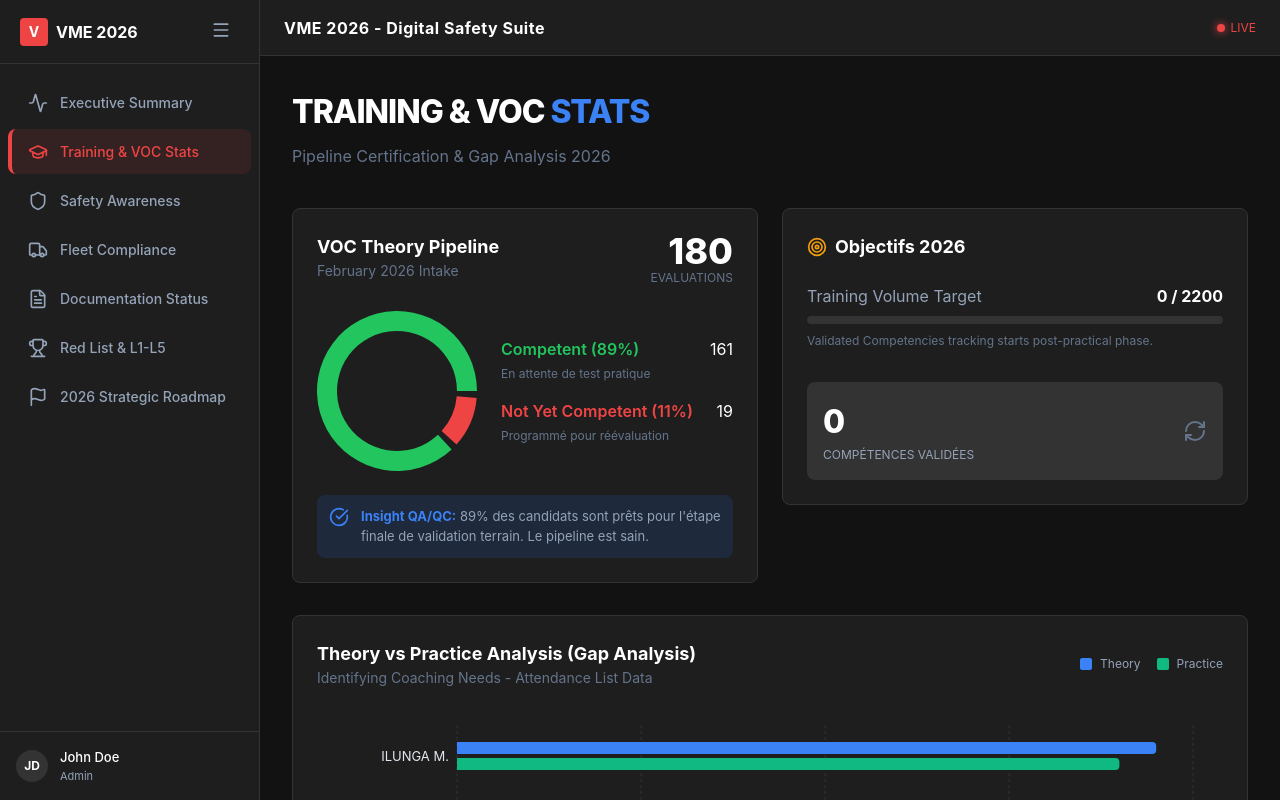
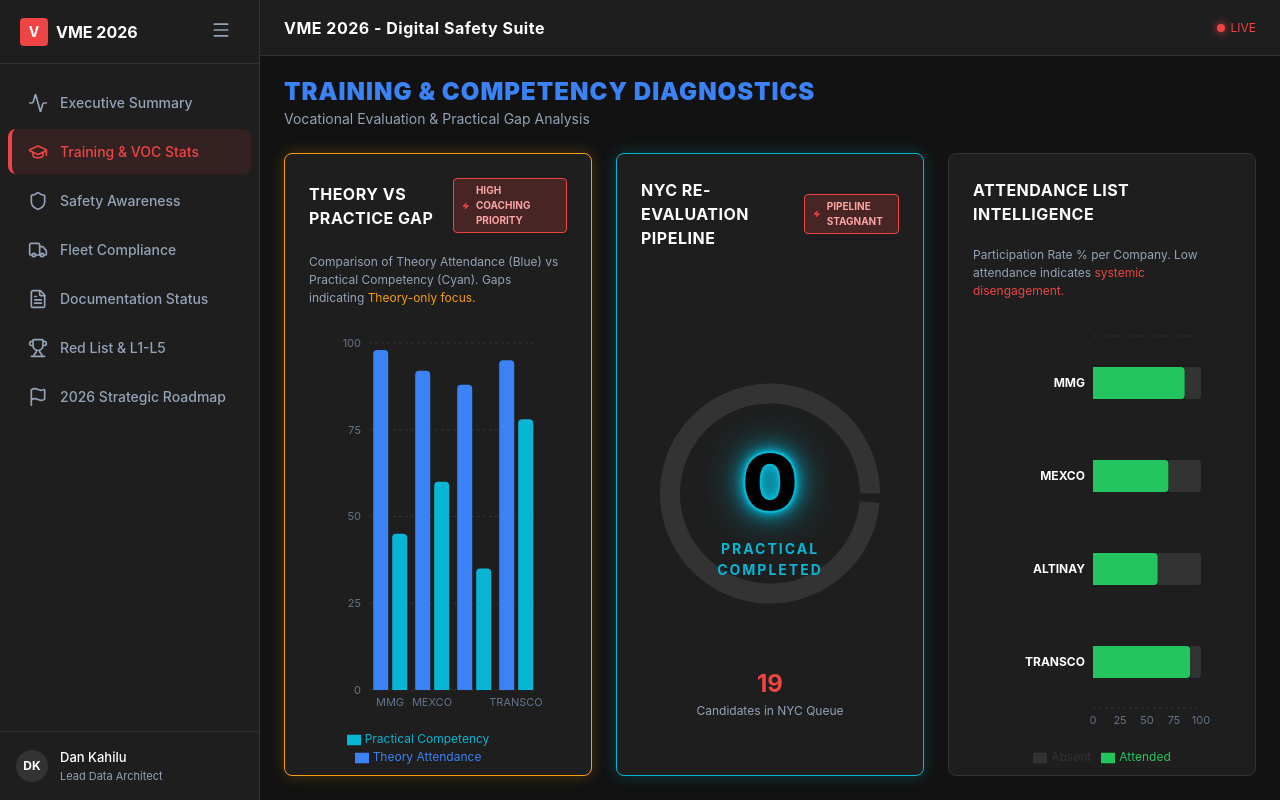
Before and after one commit to danicodan3006-png/VME-RISKS-CONFORMITY-TRAINING-MANAGEMENT, a React (Vite) app: page /training-stats in a window 1280 px wide. Built offline with nearby package versions, Linux system fonts and the light colour scheme.

Commit message:
feat: Introduce new pages for Executive Summary and Training Vocational Statistics, along with a new layout component.

```diff
--- a/src/components/layout/Layout.tsx
+++ b/src/components/layout/Layout.tsx
@@ -137,16 +137,16 @@ const Layout = () => {
                     {!sidebarCollapsed ? (
                         <div style={{ display: 'flex', alignItems: 'center', gap: '12px' }}>
                             <div style={{ width: '32px', height: '32px', borderRadius: '50%', backgroundColor: '#333', display: 'flex', alignItems: 'center', justifyContent: 'center' }}>
-                                <span style={{ fontSize: '12px', fontWeight: 'bold', color: 'white' }}>JD</span>
+                                <span style={{ fontSize: '12px', fontWeight: 'bold', color: 'white' }}>DK</span>
                             </div>
                             <div style={{ overflow: 'hidden' }}>
-                                <p style={{ fontSize: '13px', fontWeight: '500', color: 'white', whiteSpace: 'nowrap', overflow: 'hidden', textOverflow: 'ellipsis' }}>John Doe</p>
-                                <p style={{ fontSize: '11px', color: '#94a3b8' }}>Admin</p>
+                                <p style={{ fontSize: '13px', fontWeight: '500', color: 'white', whiteSpace: 'nowrap', overflow: 'hidden', textOverflow: 'ellipsis' }}>Dan Kahilu</p>
+                                <p style={{ fontSize: '11px', color: '#94a3b8' }}>Lead Data Architect</p>
                             </div>
                         </div>
                     ) : (
                         <div style={{ width: '32px', height: '32px', borderRadius: '50%', backgroundColor: '#333', display: 'flex', alignItems: 'center', justifyContent: 'center', margin: '0 auto' }}>
-                            <span style={{ fontSize: '12px', fontWeight: 'bold', color: 'white' }}>JD</span>
+                            <span style={{ fontSize: '12px', fontWeight: 'bold', color: 'white' }}>DK</span>
                         </div>
                     )}
                 </div>
--- a/src/pages/TrainingVocStats.tsx
+++ b/src/pages/TrainingVocStats.tsx
@@ -1,256 +1,200 @@
 
 import React from 'react';
-import { PieChart, Pie, Cell, ResponsiveContainer, BarChart, Bar, XAxis, YAxis, CartesianGrid, Tooltip } from 'recharts';
-import { CheckCircle, AlertOctagon, Target, RefreshCw, ChevronRight } from 'lucide-react';
+import {
+    BarChart,
+    Bar,
+    XAxis,
+    YAxis,
+    CartesianGrid,
+    Tooltip,
+    Legend,
+    ResponsiveContainer,
+    PieChart,
+    Pie,
+    Cell
+} from 'recharts';
+import {
+    Zap
+} from 'lucide-react';
 
 // --- Data ---
-const pipelineData = [
-    { name: 'Competent (Ready for Practical)', value: 161, color: '#22c55e' },
-    { name: 'Not Yet Competent (Re-eval)', value: 19, color: '#ef4444' },
+const gapData = [
+    { name: 'MMG', theory: 98, practical: 45, gap: 53 },
+    { name: 'MEXCO', theory: 92, practical: 60, gap: 32 },
+    { name: 'ALTINAY', theory: 88, practical: 35, gap: 53 },
+    { name: 'TRANSCO', theory: 95, practical: 78, gap: 17 },
 ];
 
-const gapAnalysisData = [
-    { name: 'ILUNGA M.', theory: 95, practice: 90 },
-    { name: 'KABWE J.', theory: 88, practice: 85 },
-    { name: 'BANZA WA ILUNGA', theory: 100, practice: 70 }, // Gap Highlight
-    { name: 'TSHILOMBO A.', theory: 92, practice: 88 },
-    { name: 'MUKALAY D.', theory: 85, practice: 60 }, // Another potential gap
+const participationData = [
+    { name: 'MMG', attended: 85, absent: 15 },
+    { name: 'MEXCO', attended: 70, absent: 30 },
+    { name: 'ALTINAY', attended: 60, absent: 40 },
+    { name: 'TRANSCO', attended: 90, absent: 10 },
 ];
 
-const nycList = [
-    { id: 'NYC-01', name: 'KASONGO E.', score: 65, module: 'Defensive Driving' },
-    { id: 'NYC-02', name: 'MULUNDA P.', score: 58, module: 'Signage Recognition' },
-    { id: 'NYC-03', name: 'TSHIBANGU G.', score: 68, module: 'Hazard Perception' },
+const pipelineData = [
+    { name: 'NYC Queue', value: 19 },
+    { name: 'Practical Done', value: 0 },
 ];
 
-const TARGET_TRAINING = 2200;
-const CURRENT_COMPETENCIES = 0; // Starts at 0 as requested
-
 // --- Components ---
-
-const DarkCard = ({ children, className = '', style = {} }: { children: React.ReactNode, className?: string, style?: React.CSSProperties }) => (
+const NeonCard = ({ title, children, alert, borderColor = '#333' }: { title: string, children: React.ReactNode, alert?: string, borderColor?: string }) => (
     <div style={{
         backgroundColor: '#1E1E1E',
-        border: '1px solid #333',
+        border: `1px solid ${borderColor}`,
         borderRadius: '8px',
         padding: '24px',
-        ...style
-    }} className={className}>
+        display: 'flex',
+        flexDirection: 'column',
+        height: '100%',
+        position: 'relative',
+        boxShadow: alert ? `0 0 15px ${borderColor}40` : 'none',
+        overflow: 'hidden'
+    }}>
+        <div style={{ display: 'flex', justifyContent: 'space-between', alignItems: 'center', marginBottom: '20px' }}>
+            <h3 style={{ color: 'white', fontSize: '16px', fontWeight: 'bold', letterSpacing: '0.5px', textTransform: 'uppercase' }}>{title}</h3>
+            {alert && (
+                <div style={{
+                    display: 'flex',
+                    alignItems: 'center',
+                    gap: '6px',
+                    padding: '4px 8px',
+                    backgroundColor: 'rgba(239, 68, 68, 0.2)',
+                    border: '1px solid #ef4444',
+                    borderRadius: '4px'
+                }}>
+                    <Zap size={12} color="#ef4444" fill="#ef4444" />
+                    <span style={{ color: '#fca5a5', fontSize: '10px', fontWeight: 'bold' }}>{alert}</span>
+                </div>
+            )}
+        </div>
+        <div style={{ flex: 1, minHeight: 0 }}>
             {children}
         </div>
-);
-
-const ProgressBar = ({ value, total, color }: { value: number, total: number, color: string }) => {
-    const percentage = (value / total) * 100;
-    return (
-        <div style={{ width: '100%', height: '8px', backgroundColor: '#333', borderRadius: '4px', overflow: 'hidden' }}>
-            <div style={{ width: `${percentage}%`, height: '100%', backgroundColor: color, transition: 'width 0.5s ease' }}></div>
     </div>
 );
-};
 
 const TrainingVocStats = () => {
     return (
         <div style={{
             backgroundColor: '#121212',
-            minHeight: '100vh',
+            height: '100%',
+            display: 'flex',
+            flexDirection: 'column',
             color: 'white',
-            padding: '32px',
-            fontFamily: '"Inter", sans-serif'
+            padding: '24px',
+            fontFamily: '"Inter", sans-serif',
+            overflow: 'hidden'
         }}>
-            <div style={{ marginBottom: '40px' }}>
-                <h1 style={{ fontSize: '32px', fontWeight: '800', color: 'white', letterSpacing: '-1px', marginBottom: '8px' }}>
-                    TRAINING & VOC <span style={{ color: '#3b82f6' }}>STATS</span>
+
+            {/* Header */}
+            <div style={{ marginBottom: '24px', flexShrink: 0 }}>
+                <h1 style={{ fontSize: '24px', fontWeight: '900', color: '#3b82f6', letterSpacing: '1px', lineHeight: 1 }}>
+                    TRAINING & COMPETENCY DIAGNOSTICS
                 </h1>
-                <p style={{ color: '#64748b' }}>Pipeline Certification & Gap Analysis 2026</p>
+                <p style={{ fontSize: '14px', color: '#94a3b8', marginTop: '4px' }}>
+                    Vocational Evaluation & Practical Gap Analysis
+                </p>
             </div>
 
-            {/* Top Row: Pipeline & Objectives */}
-            <div style={{ display: 'grid', gridTemplateColumns: 'repeat(auto-fit, minmax(400px, 1fr))', gap: '24px', marginBottom: '32px' }}>
+            {/* Main Grid */}
+            <div style={{
+                flex: 1,
+                display: 'grid',
+                gridTemplateColumns: '1fr 1fr 1fr',
+                gap: '24px',
+                minHeight: 0
+            }}>
 
-                {/* VOC Theory Pipeline */}
-                <DarkCard>
-                    <div style={{ display: 'flex', justifyContent: 'space-between', alignItems: 'flex-start', marginBottom: '24px' }}>
-                        <div>
-                            <h3 style={{ fontSize: '18px', fontWeight: 'bold', color: 'white' }}>VOC Theory Pipeline</h3>
-                            <p style={{ fontSize: '14px', color: '#64748b' }}>February 2026 Intake</p>
+                {/* 1. Gap Analysis (Left) */}
+                <NeonCard title="Theory vs Practice Gap" borderColor={gapData.some(d => d.gap > 20) ? '#f59e0b' : '#333'} alert="HIGH COACHING PRIORITY">
+                    <p style={{ color: '#94a3b8', fontSize: '12px', marginBottom: '16px' }}>
+                        Comparison of Theory Attendance (Blue) vs Practical Competency (Cyan). Gaps indicating <span style={{ color: '#f59e0b' }}>Theory-only focus.</span>
+                    </p>
+                    <ResponsiveContainer width="100%" height="90%">
+                        <BarChart data={gapData} margin={{ top: 20, right: 30, left: 0, bottom: 5 }}>
+                            <CartesianGrid strokeDasharray="3 3" stroke="#333" vertical={false} />
+                            <XAxis dataKey="name" stroke="#64748b" tick={{ fill: '#64748b', fontSize: 11 }} axisLine={false} tickLine={false} />
+                            <YAxis stroke="#64748b" tick={{ fill: '#64748b', fontSize: 11 }} axisLine={false} tickLine={false} />
+                            <Tooltip
+                                cursor={{ fill: 'rgba(255,255,255,0.05)' }}
+                                contentStyle={{ backgroundColor: '#1E1E1E', borderColor: '#333', color: 'white' }}
+                            />
+                            <Legend wrapperStyle={{ fontSize: '12px', paddingTop: '10px' }} />
+                            <Bar dataKey="theory" name="Theory Attendance" fill="#3b82f6" radius={[4, 4, 0, 0]} />
+                            <Bar dataKey="practical" name="Practical Competency" fill="#06b6d4" radius={[4, 4, 0, 0]} />
+                        </BarChart>
+                    </ResponsiveContainer>
+                </NeonCard>
+
+                {/* 2. Pipeline Stagnancy (Center - Hero) */}
+                <NeonCard title="NYC Re-evaluation Pipeline" borderColor="#06b6d4" alert="PIPELINE STAGNANT">
+                    <div style={{ position: 'relative', width: '100%', height: '100%', display: 'flex', flexDirection: 'column', alignItems: 'center', justifyContent: 'center' }}>
+                        {/* Glowing Text */}
+                        <div style={{ position: 'absolute', top: '50%', left: '50%', transform: 'translate(-50%, -50%)', textAlign: 'center', zIndex: 10 }}>
+                            <div style={{
+                                fontSize: '80px',
+                                fontWeight: '900',
+                                color: '#000',
+                                textShadow: '0 0 5px #06b6d4, 0 0 10px #06b6d4, 0 0 20px #06b6d4, 0 0 40px #06b6d4',
+                                WebkitTextStroke: '2px #06b6d4',
+                                lineHeight: 1
+                            }}>
+                                0
                             </div>
-                        <div style={{ textAlign: 'right' }}>
-                            <div style={{ fontSize: '36px', fontWeight: '800', color: 'white', lineHeight: 1 }}>180</div>
-                            <div style={{ fontSize: '12px', color: '#64748b', textTransform: 'uppercase' }}>Evaluations</div>
+                            <div style={{ fontSize: '14px', color: '#06b6d4', textTransform: 'uppercase', fontWeight: 'bold', marginTop: '16px', letterSpacing: '2px' }}>
+                                Practical <br /> Completed
                             </div>
                         </div>
 
-                    <div style={{ display: 'flex', gap: '24px', alignItems: 'center' }}>
-                        <div style={{ width: '160px', height: '160px' }}>
-                            <ResponsiveContainer>
+                        <ResponsiveContainer width="100%" height="80%">
                             <PieChart>
                                 <Pie
                                     data={pipelineData}
-                                        innerRadius={60}
-                                        outerRadius={80}
+                                    cx="50%"
+                                    cy="50%"
+                                    innerRadius={90}
+                                    outerRadius={110}
+                                    fill="#8884d8"
                                     paddingAngle={5}
                                     dataKey="value"
                                     stroke="none"
                                 >
-                                        {pipelineData.map((entry, index) => (
-                                            <Cell key={`cell-${index}`} fill={entry.color} />
+                                    {pipelineData.map((_entry, index) => (
+                                        <Cell key={`cell-${index}`} fill={index === 0 ? '#333' : '#06b6d4'} />
                                     ))}
                                 </Pie>
-                                    <Tooltip contentStyle={{ backgroundColor: '#1E1E1E', borderColor: '#333', color: 'white' }} />
                             </PieChart>
                         </ResponsiveContainer>
-                        </div>
-                        <div style={{ flex: 1 }}>
-                            <div style={{ marginBottom: '16px' }}>
-                                <div style={{ display: 'flex', justifyContent: 'space-between', marginBottom: '4px' }}>
-                                    <span style={{ color: '#22c55e', fontWeight: '600' }}>Competent (89%)</span>
-                                    <span style={{ color: 'white' }}>161</span>
-                                </div>
-                                <p style={{ fontSize: '12px', color: '#64748b' }}>En attente de test pratique</p>
-                            </div>
-                            <div>
-                                <div style={{ display: 'flex', justifyContent: 'space-between', marginBottom: '4px' }}>
-                                    <span style={{ color: '#ef4444', fontWeight: '600' }}>Not Yet Competent (11%)</span>
-                                    <span style={{ color: 'white' }}>19</span>
-                                </div>
-                                <p style={{ fontSize: '12px', color: '#64748b' }}>Programmé pour réévaluation</p>
+
+                        <div style={{ textAlign: 'center', marginTop: '-20px' }}>
+                            <div style={{ fontSize: '24px', fontWeight: 'bold', color: '#ef4444' }}>19</div>
+                            <div style={{ fontSize: '12px', color: '#94a3b8' }}>Candidates in NYC Queue</div>
                         </div>
                     </div>
-                    </div>
+                </NeonCard>
 
-                    <div style={{ marginTop: '24px', padding: '12px', backgroundColor: '#1e293b', borderRadius: '8px', display: 'flex', gap: '12px', alignItems: 'start' }}>
-                        <CheckCircle size={20} color="#3b82f6" style={{ flexShrink: 0 }} />
-                        <p style={{ fontSize: '13px', color: '#94a3b8' }}>
-                            <span style={{ fontWeight: 'bold', color: '#3b82f6' }}>Insight QA/QC:</span> 89% des candidats sont prêts pour l'étape finale de validation terrain. Le pipeline est sain.
+                {/* 3. Participation Heatmap (Right) */}
+                <NeonCard title="Attendance List Intelligence">
+                    <p style={{ color: '#94a3b8', fontSize: '12px', marginBottom: '16px' }}>
+                        Participation Rate % per Company. Low attendance indicates <span style={{ color: '#ef4444' }}>systemic disengagement.</span>
                     </p>
-                    </div>
-                </DarkCard>
-
-                {/* 2026 Objective Tracking */}
-                <div style={{ display: 'flex', flexDirection: 'column', gap: '24px' }}>
-                    <DarkCard>
-                        <h3 style={{ fontSize: '18px', fontWeight: 'bold', color: 'white', marginBottom: '24px', display: 'flex', alignItems: 'center', gap: '8px' }}>
-                            <Target size={20} color="#f59e0b" />
-                            Objectifs 2026
-                        </h3>
-                        <div style={{ marginBottom: '32px' }}>
-                            <div style={{ display: 'flex', justifyContent: 'space-between', marginBottom: '8px' }}>
-                                <span style={{ color: '#94a3b8' }}>Training Volume Target</span>
-                                <span style={{ color: 'white', fontWeight: 'bold' }}>0 / {TARGET_TRAINING}</span>
-                            </div>
-                            <ProgressBar value={CURRENT_COMPETENCIES} total={TARGET_TRAINING} color="#f59e0b" />
-                            <p style={{ fontSize: '12px', color: '#64748b', marginTop: '8px' }}>Validated Competencies tracking starts post-practical phase.</p>
-                        </div>
-
-                        <div style={{ display: 'flex', justifyContent: 'space-between', alignItems: 'center', padding: '16px', backgroundColor: '#333', borderRadius: '8px' }}>
-                            <div>
-                                <div style={{ fontSize: '32px', fontWeight: '800', color: 'white' }}>{CURRENT_COMPETENCIES}</div>
-                                <div style={{ fontSize: '12px', color: '#94a3b8', textTransform: 'uppercase' }}>Compétences Validées</div>
-                            </div>
-                            <RefreshCw size={24} color="#64748b" />
-                        </div>
-                    </DarkCard>
-                </div>
-            </div>
-
-            {/* Middle Row: Gap Analysis */}
-            <DarkCard style={{ marginBottom: '32px' }}>
-                <div style={{ display: 'flex', justifyContent: 'space-between', alignItems: 'center', marginBottom: '32px' }}>
-                    <div>
-                        <h3 style={{ fontSize: '18px', fontWeight: 'bold', color: 'white' }}>Theory vs Practice Analysis (Gap Analysis)</h3>
-                        <p style={{ fontSize: '14px', color: '#64748b' }}>Identifying Coaching Needs - Attendance List Data</p>
-                    </div>
-                    <div style={{ display: 'flex', gap: '16px' }}>
-                        <div style={{ display: 'flex', alignItems: 'center', gap: '8px' }}>
-                            <div style={{ width: '12px', height: '12px', backgroundColor: '#3b82f6', borderRadius: '2px' }}></div>
-                            <span style={{ fontSize: '12px', color: '#94a3b8' }}>Theory</span>
-                        </div>
-                        <div style={{ display: 'flex', alignItems: 'center', gap: '8px' }}>
-                            <div style={{ width: '12px', height: '12px', backgroundColor: '#10b981', borderRadius: '2px' }}></div>
-                            <span style={{ fontSize: '12px', color: '#94a3b8' }}>Practice</span>
-                        </div>
-                    </div>
-                </div>
-
-                <div style={{ height: '350px', width: '100%' }}>
-                    <ResponsiveContainer>
-                        <BarChart data={gapAnalysisData} layout="vertical" margin={{ top: 5, right: 30, left: 20, bottom: 5 }}>
-                            <CartesianGrid strokeDasharray="3 3" stroke="#333" horizontal={false} />
-                            <XAxis type="number" domain={[0, 100]} stroke="#64748b" tick={{ fill: '#64748b' }} axisLine={false} tickLine={false} />
-                            <YAxis dataKey="name" type="category" stroke="#64748b" tick={{ fill: '#e2e8f0', fontSize: 13 }} width={120} axisLine={false} tickLine={false} />
+                    <ResponsiveContainer width="100%" height="90%">
+                        <BarChart data={participationData} layout="vertical" margin={{ top: 20, right: 30, left: 40, bottom: 5 }}>
+                            <CartesianGrid strokeDasharray="3 3" stroke="#333" horizontal={true} vertical={false} />
+                            <XAxis type="number" stroke="#64748b" tick={{ fill: '#64748b', fontSize: 11 }} axisLine={false} tickLine={false} domain={[0, 100]} />
+                            <YAxis dataKey="name" type="category" stroke="#64748b" tick={{ fill: 'white', fontSize: 12, fontWeight: 'bold' }} axisLine={false} tickLine={false} width={80} />
                             <Tooltip
-                                cursor={{ fill: '#333', opacity: 0.4 }}
                                 contentStyle={{ backgroundColor: '#1E1E1E', borderColor: '#333', color: 'white' }}
                             />
-                            <Bar dataKey="theory" fill="#3b82f6" radius={[0, 4, 4, 0]} barSize={12} />
-                            <Bar dataKey="practice" fill="#10b981" radius={[0, 4, 4, 0]} barSize={12} />
-                            {/* Alert Reference for BANZA WA ILUNGA */}
-                            {/* Visual cue simulated via data rendering is generic, but tooltip helps.
-                                We can add a custom note below the chart.
-                            */}
+                            <Legend wrapperStyle={{ fontSize: '12px', paddingTop: '10px' }} />
+                            <Bar dataKey="attended" name="Attended" stackId="a" fill="#22c55e" radius={[0, 4, 4, 0]} barSize={32} />
+                            <Bar dataKey="absent" name="Absent" stackId="a" fill="#333" radius={[0, 4, 4, 0]} barSize={32} />
                         </BarChart>
                     </ResponsiveContainer>
+                </NeonCard>
+
             </div>
-                <div style={{ padding: '16px', backgroundColor: 'rgba(239, 68, 68, 0.1)', border: '1px solid rgba(239, 68, 68, 0.3)', borderRadius: '6px', marginTop: '16px', display: 'flex', gap: '12px', alignItems: 'center' }}>
-                    <AlertOctagon size={20} color="#ef4444" />
-                    <p style={{ fontSize: '13px', color: '#fca5a5' }}>
-                        <span style={{ fontWeight: 'bold' }}>Gap Alert:</span> BAMZA WA ILUNGA shows 100% Theory but only 70% Practice. Immediate coaching required before final validation.
-                    </p>
-                </div>
-            </DarkCard>
-
-            {/* Bottom: NYC Re-evaluation Module */}
-            <DarkCard>
-                <h3 style={{ fontSize: '18px', fontWeight: 'bold', color: 'white', marginBottom: '24px' }}>
-                    NYC Re-evaluation Queue (19 Candidates)
-                </h3>
-                <div style={{ overflowX: 'auto' }}>
-                    <table style={{ width: '100%', borderCollapse: 'collapse', color: '#e2e8f0', fontSize: '14px' }}>
-                        <thead>
-                            <tr style={{ borderBottom: '1px solid #333', color: '#64748b', textTransform: 'uppercase', fontSize: '12px' }}>
-                                <th style={{ textAlign: 'left', padding: '16px' }}>Candidate ID</th>
-                                <th style={{ textAlign: 'left', padding: '16px' }}>Name</th>
-                                <th style={{ textAlign: 'center', padding: '16px' }}>Current Score</th>
-                                <th style={{ textAlign: 'left', padding: '16px' }}>Failed Module</th>
-                                <th style={{ textAlign: 'right', padding: '16px' }}>Action</th>
-                            </tr>
-                        </thead>
-                        <tbody>
-                            {nycList.map((candidate) => (
-                                <tr key={candidate.id} style={{ borderBottom: '1px solid #333' }}>
-                                    <td style={{ padding: '16px', color: '#94a3b8' }}>{candidate.id}</td>
-                                    <td style={{ padding: '16px', fontWeight: '600' }}>{candidate.name}</td>
-                                    <td style={{ padding: '16px', textAlign: 'center' }}>
-                                        <span style={{ padding: '4px 8px', borderRadius: '4px', backgroundColor: '#333', color: '#ef4444', fontWeight: 'bold' }}>
-                                            {candidate.score}%
-                                        </span>
-                                    </td>
-                                    <td style={{ padding: '16px' }}>{candidate.module}</td>
-                                    <td style={{ padding: '16px', textAlign: 'right' }}>
-                                        <button style={{
-                                            padding: '8px 16px',
-                                            backgroundColor: '#3b82f6',
-                                            color: 'white',
-                                            border: 'none',
-                                            borderRadius: '6px',
-                                            cursor: 'pointer',
-                                            fontSize: '13px',
-                                            fontWeight: '600',
-                                            display: 'inline-flex',
-                                            alignItems: 'center',
-                                            gap: '6px'
-                                        }}>
-                                            Schedule Re-eval <ChevronRight size={16} />
-                                        </button>
-                                    </td>
-                                </tr>
-                            ))}
-                        </tbody>
-                    </table>
-                </div>
-            </DarkCard>
-
         </div>
     );
 };
```
Also changed, not shown: src/pages/ExecutiveSummary.tsx (+11 -0 lines). Lines whose indentation alone changed are shown as unchanged.
